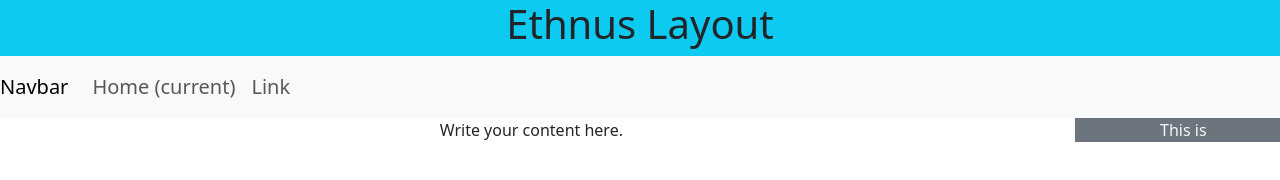
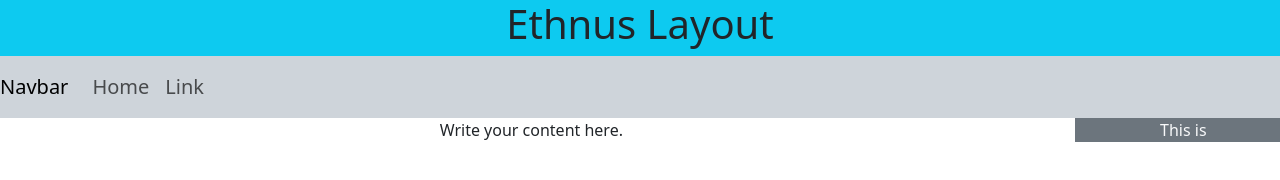
Before and after one commit to ritika-jhanwar/Ethnus-Internship, a plain HTML site: page BOOTSTRAP/task-1.html in a window 1280 px wide. Drawn offline with nearby package versions, Linux system fonts and the light colour scheme.

Commit message:
navbar changed

```diff
--- a/BOOTSTRAP/task-1.html
+++ b/BOOTSTRAP/task-1.html
@@ -15,7 +15,7 @@
         </div>
         <div class="row bg-dark-subtle text-light fs-5 vh-6">
           <div class="col vh-6">
-              <nav class="navbar navbar-expand-lg navbar-light bg-light">
+              <nav class="navbar navbar-expand-lg text-light">
                 <a class="navbar-brand" href="#">Navbar</a>
                 <button class="navbar-toggler" type="button" data-toggle="collapse" data-target="#navbarSupportedContent" aria-controls="navbarSupportedContent" aria-expanded="false" aria-label="Toggle navigation">
                   <span class="navbar-toggler-icon"></span>
@@ -24,7 +24,7 @@
                 <div class="collapse navbar-collapse" id="navbarSupportedContent">
                   <ul class="navbar-nav mr-auto">
                     <li class="nav-item active">
-                      <a class="nav-link" href="#">Home <span class="sr-only">(current)</span></a>
+                      <a class="nav-link" href="#">Home</span></a>
                     </li>
                     <li class="nav-item">
                       <a class="nav-link" href="#">Link</a>
```
